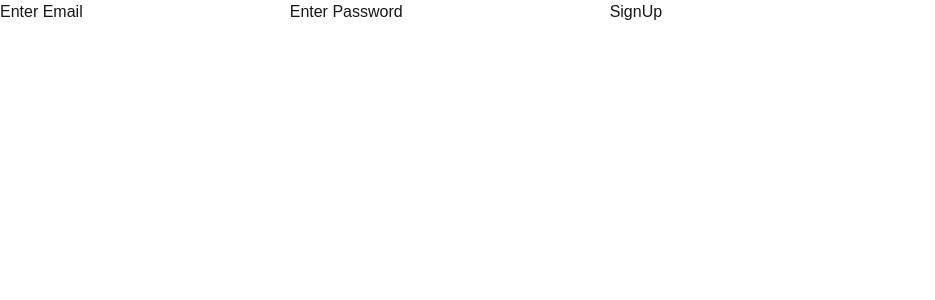
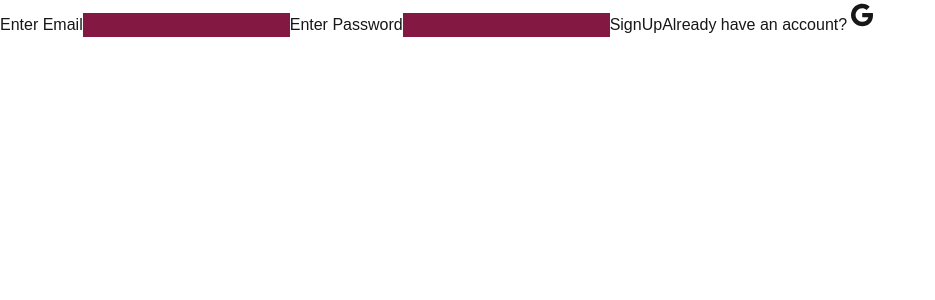
Before and after one commit to AranethWinters/348_group4_finalproj, a Next.js app: page /pages/signup in a window 1280 px wide. Shown: the top 300 px of the page, without its empty margins (0-935 px from the left). Built offline with nearby package versions, Linux system fonts and the light colour scheme; no server answers.

Commit message:
added google sign in option buttons

```diff
--- a/app/pages/signin/page.js
+++ b/app/pages/signin/page.js
@@ -1,15 +1,18 @@
 import Link from 'next/link'
 import React from 'react'
+import { AiOutlineGoogle } from "react-icons/ai";
 
 const SignInPage = () => {
   return (
     <div>
         <form>
             <label htmlFor='userEmail'>Enter Email</label>
-            <input type='email' id='SignInEmail' className='text-black'></input>
+            <input type='email' id='SignInEmail' className='text-black bg-pink-900'></input>
             <label htmlFor='userPass'>Enter Password</label>
-            <input type='text' id='SignInPass' className='text-black'></input>
+            <input type='text' id='SignInPass' className='text-black bg-pink-900'></input>
             <button><Link href='/pages/dashboard'>SignIn</Link></button>
+            <button><Link href='/pages/signup'>Register</Link></button>
+            <button><Link href=''><AiOutlineGoogle size={30}/></Link></button>
         </form>
     </div>
   )
--- a/app/pages/signup/page.js
+++ b/app/pages/signup/page.js
@@ -1,15 +1,18 @@
 import Link from 'next/link'
 import React from 'react'
+import { AiOutlineGoogle } from "react-icons/ai";
 
 const SignUp = () => {
   return (
     <div>
         <form>
             <label htmlFor='userEmail'>Enter Email</label>
-            <input type='email' id='SignUpEmail' className='text-black'></input>
+            <input type='email' id='SignUpEmail' className='text-black bg-pink-900'></input>
             <label htmlFor='userPass'>Enter Password</label>
-            <input type='text' id='SignUpPass' className='text-black'></input>
+            <input type='text' id='SignUpPass' className='text-black bg-pink-900'></input>
             <button><Link href='/pages/dashboard'>SignUp</Link></button>
+            <button><Link href='/pages/dashboard'>Already have an account?</Link></button>
+            <button><Link href=''><AiOutlineGoogle size={30}/></Link></button>
         </form>
     </div>
   )
--- a/package.json
+++ b/package.json
@@ -9,10 +9,12 @@
     "lint": "next lint"
   },
   "dependencies": {
+    "@nextui-org/button": "^2.0.38",
     "firebase": "^11.0.2",
     "next": "^15.0.2",
     "react": "19.0.0-rc-02c0e824-20241028",
     "react-dom": "19.0.0-rc-02c0e824-20241028",
+    "react-icons": "^5.4.0",
     "uuid": "^11.0.3"
   },
   "devDependencies": {
```
Also changed, not shown: 1 other file (tests, documents, lock files or other folders).
